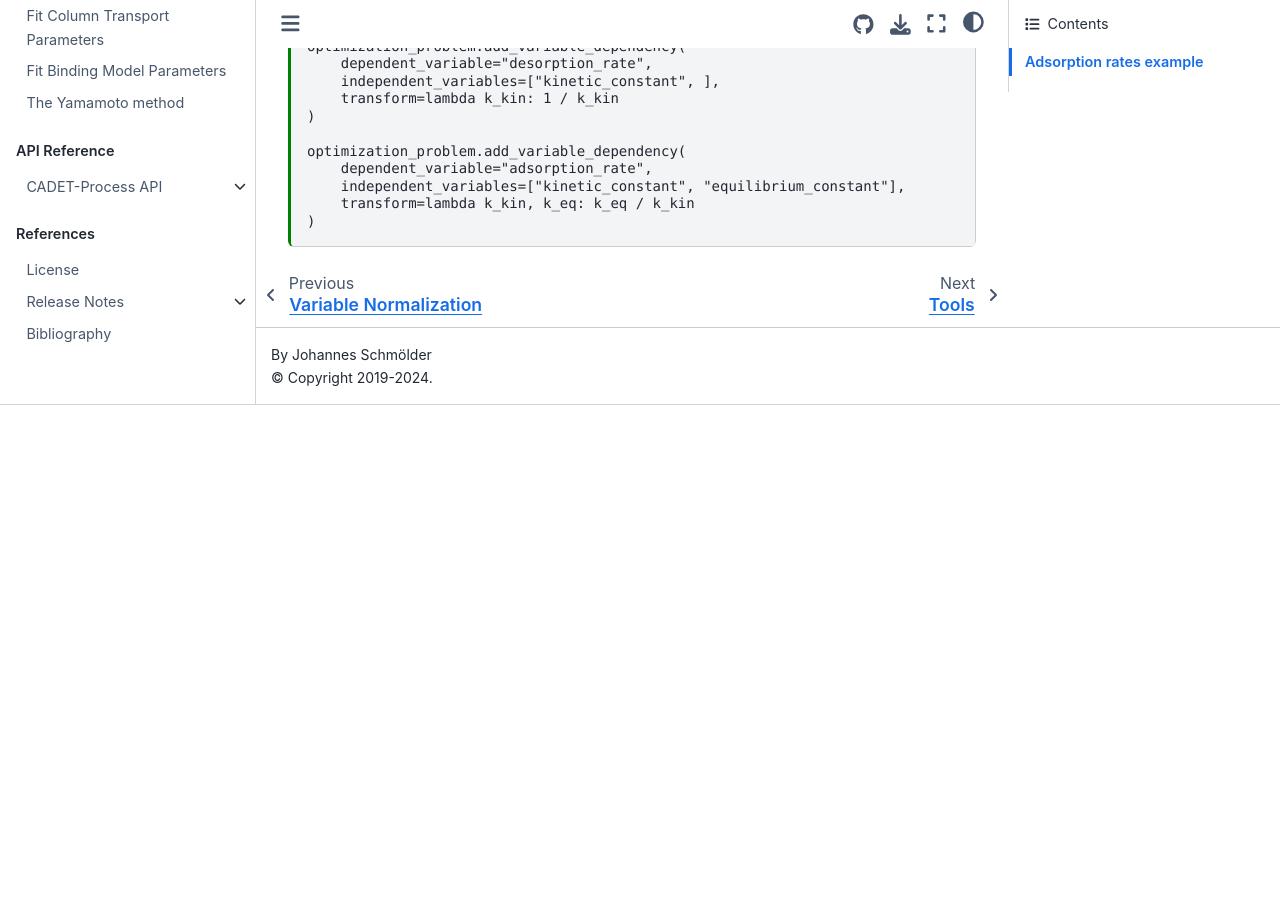
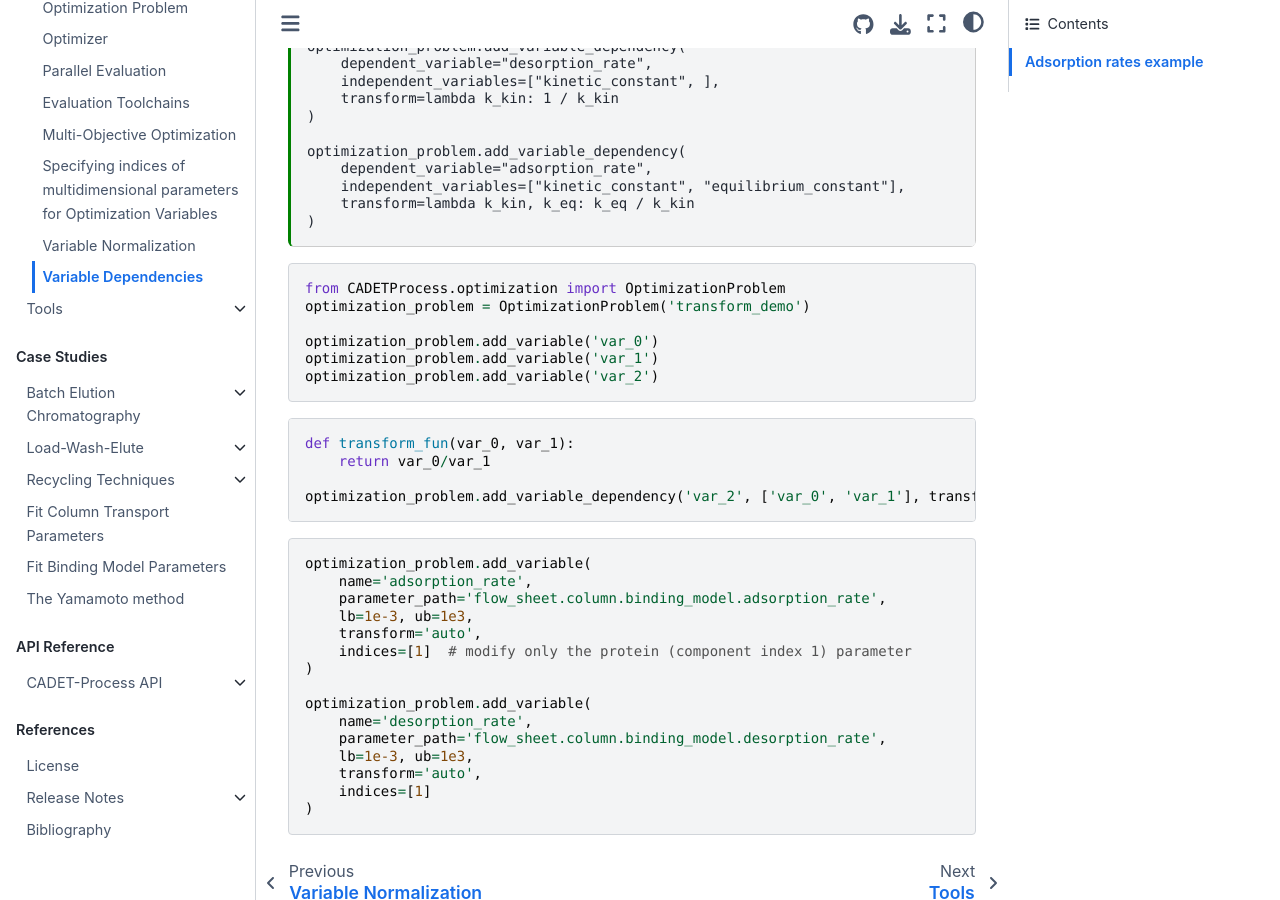
Before and after one commit to fau-advanced-separations/CADET-Process, a Sphinx documentation site: the page built from docs/source/user_guide/optimization/variable_dependencies.md, in a window 1280 px wide and 900 px high, scrolled down 2346 px. Built offline with Sphinx 7.4.7 and the Sphinx Book theme 1.1.4, drawn with Linux system fonts in a browser that asks for light colours; pages that are not in the unit, such as notebooks, are missing from menus; before the commit the page ends 2751 px from its top, so only the background shows below that.

Commit message:
Update documentation

````diff
--- a/docs/source/user_guide/optimization/variable_dependencies.md
+++ b/docs/source/user_guide/optimization/variable_dependencies.md
@@ -15,7 +15,9 @@
 ```
 
 (variable_dependencies_guide)=
+
 # Variable Dependencies
+
 In many optimization problems, a large number of variables must be considered simultaneously, leading to high complexity.
 For more advanced problems, reducing the degrees of freedom can greatly simplify the optimization process and lead to faster convergence and better results.
 One way to achieve this is to define dependencies between individual variables.
@@ -28,7 +30,6 @@
 For example, consider a process where the same parameter is used in multiple unit operations.
 To reduce the number of variables that the optimizer needs to consider, it is possible to add a single variable, which is then set on both evaluation objects in pre-processing.
 In other cases, the ratio between model parameters may be essential for the optimization problem.
-
 
 ```{figure} ./figures/transform_dependency.svg
 :name: transform_dependency
@@ -65,6 +66,14 @@
 Both influence the strength of the interaction as well as the dynamics of the interaction.
 By using the transformation $k_{eq} = k_a / k_d$ to calculate the equilibrium constant and $k_{kin} = 1 / k_d$ to calculate the kinetics constant, the values for the equilibrium and the kinetics of the reaction can be identified independently.
 First, the dependent variables $k_a$ and $k_d$ must be added as they are implemented in the underlying model.
+
+```{code-cell} ipython3
+:tags: [remove-cell]
+
+from examples.load_wash_elute.lwe_flow_rate import process
+optimization_problem = OptimizationProblem('adsorption_rate_demo')
+optimization_problem.add_evaluation_object(process)
+```
 
 ```{code-cell} ipython3
 optimization_problem.add_variable(
@@ -120,3 +129,37 @@
     transform=lambda k_kin, k_eq: k_eq / k_kin
 )
 ```
+
+```python
+from CADETProcess.optimization import OptimizationProblem
+optimization_problem = OptimizationProblem('transform_demo')
+
+optimization_problem.add_variable('var_0')
+optimization_problem.add_variable('var_1')
+optimization_problem.add_variable('var_2')
+```
+
+```python
+def transform_fun(var_0, var_1):
+    return var_0/var_1
+
+optimization_problem.add_variable_dependency('var_2', ['var_0', 'var_1'], transform=transform_fun)
+```
+
+```python
+optimization_problem.add_variable(
+    name='adsorption_rate',
+    parameter_path='flow_sheet.column.binding_model.adsorption_rate',
+    lb=1e-3, ub=1e3,
+    transform='auto',
+    indices=[1]  # modify only the protein (component index 1) parameter
+)
+
+optimization_problem.add_variable(
+    name='desorption_rate',
+    parameter_path='flow_sheet.column.binding_model.desorption_rate',
+    lb=1e-3, ub=1e3,
+    transform='auto',
+    indices=[1]
+)
+```
````
Also changed, not shown: docs/source/user_guide/simulator.md (+19 -2 lines).
